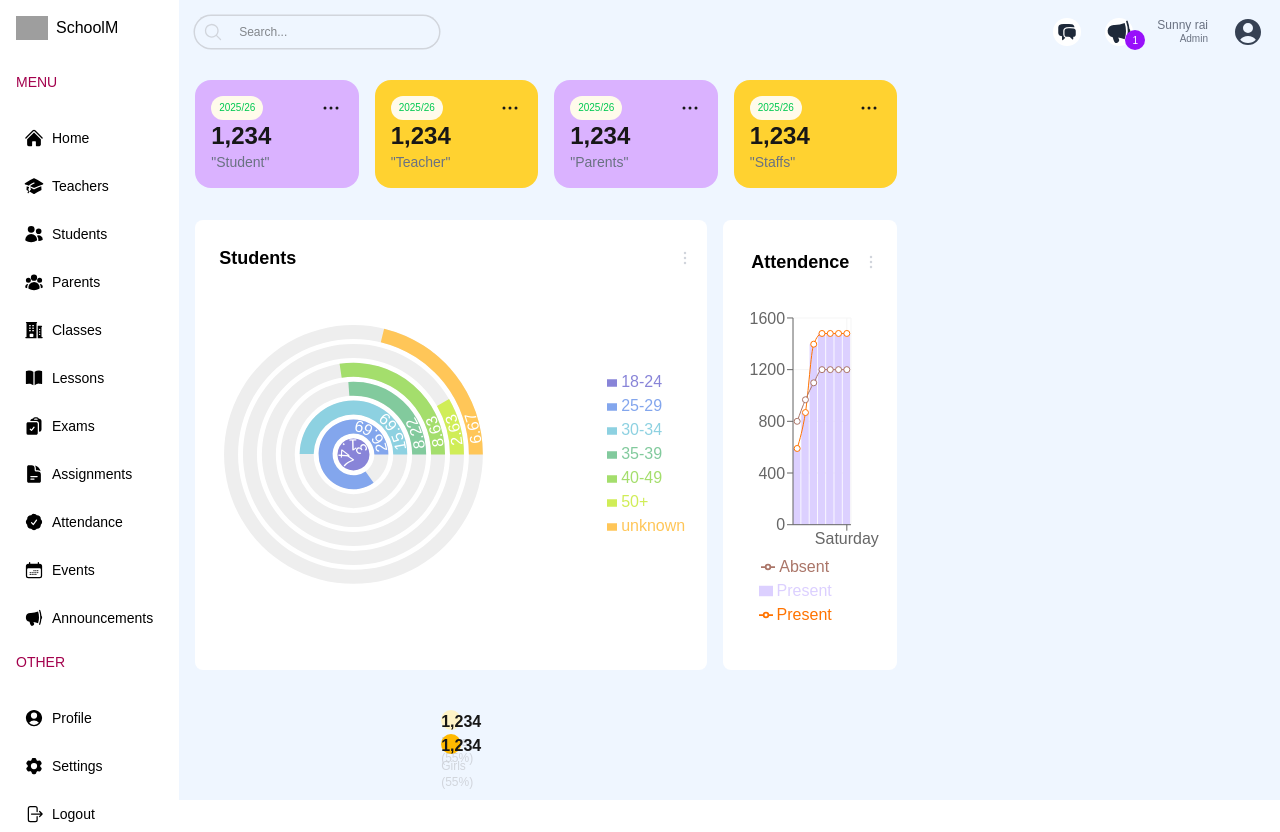
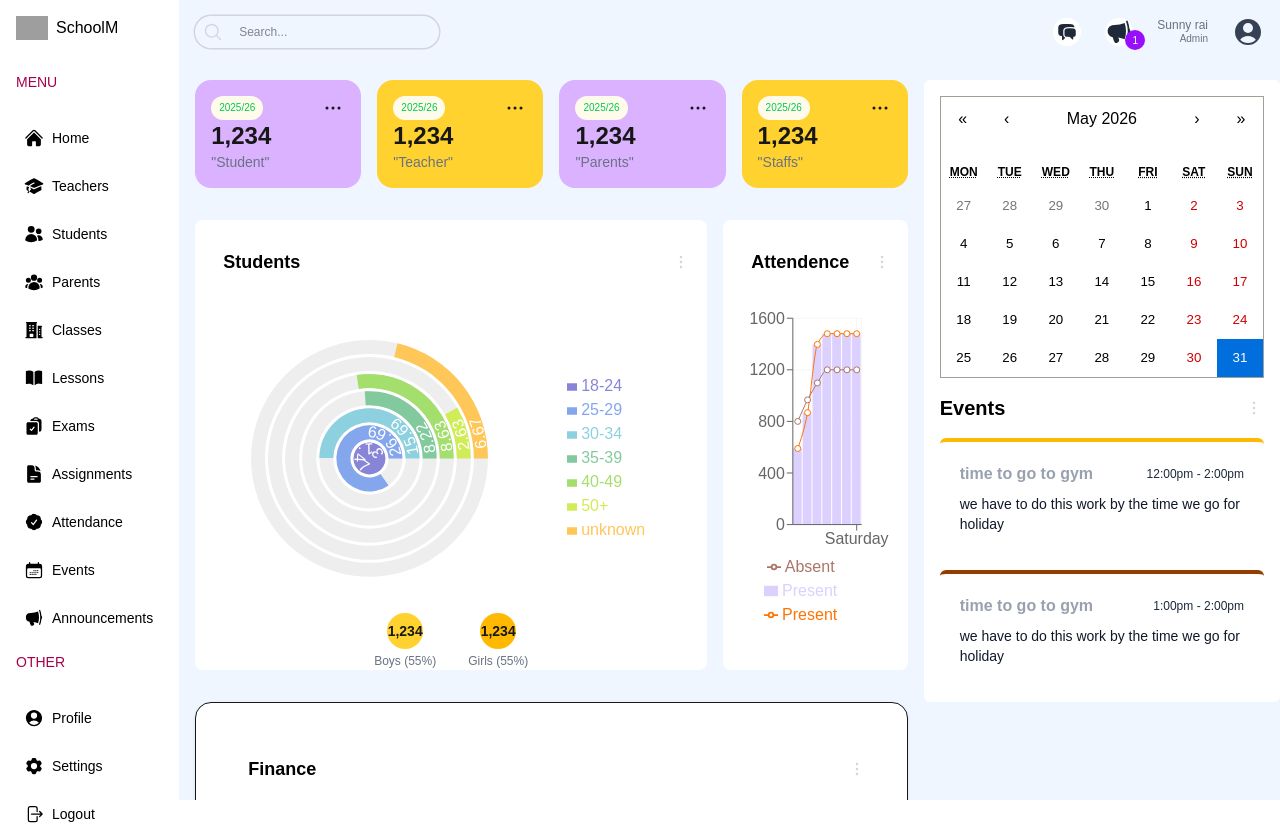
Before and after one commit to Ritwikcp-ctrl/School-management-, a Next.js app: page /admin in a window 1280 px wide. Built offline with nearby package versions, Linux system fonts and the light colour scheme; grey boxes are pictures that could not be loaded.

Commit message:
pushed all the files

```diff
--- a/app/(dashboard)/admin/page.tsx
+++ b/app/(dashboard)/admin/page.tsx
@@ -2,6 +2,8 @@ import CountChart from "@/app/source/components/CountChart";
 import UserCard from "@/app/source/components/userCards";
 import CountAttendence from "@/app/source/components/CountAttendence";
 import type { ComponentType } from "react";
+import FinanceChart from "@/app/source/components/FinanceChart";
+import EventCalender from "@/app/source/components/EventCalender";
 
 // Cast the imported UserCard to a typed React component and use that alias where you render the cards.
 // Made changes.
@@ -36,11 +38,16 @@ const Adminpage = () => {
 
 
         {/* BOTTOM CHART */}
-        <div className="w-full h-[500px] "></div>
+       <div className="col-span-1 lg:col-span-2 w-full rounded-2xl border dark:border-gray-700 bg-white shadow-sm p-6">
+  <div className="h-122.5">
+    <FinanceChart />
+  </div>
+</div>
       </div>
 
       {/* RIGHT */}
-      <div className="w-full lg:w-1/3 "></div>
+      <div className="w-full lg:w-1/3 ">
+      <EventCalender/></div>
     </div>
   );
 };
--- a/app/globals.css
+++ b/app/globals.css
@@ -26,3 +26,20 @@ body {
   color: var(--foreground);
   font-family: Arial, Helvetica, sans-serif;
 }
+
+.react-clendar {
+  width:100% !important;
+  border:none !important;
+  font-family:"Inter" , sans-serif !important;
+}
+
+
+.ract-calendar__navigation__label__labelText{
+  font-weight: 600;
+}
+
+
+.react-clendar__tile--active {
+  background-color: #ededed;
+  color:black !important;
+}
--- a/app/source/components/CountAttendence.tsx
+++ b/app/source/components/CountAttendence.tsx
@@ -10,7 +10,7 @@ import {
   Tooltip,
   Legend,
 } from "recharts";
-// import { RechartsDevtools } from '@recharts/devtools';
+
 // #region Sample data
 const data = [
   {
--- a/app/source/components/CountChart.tsx
+++ b/app/source/components/CountChart.tsx
@@ -60,19 +60,19 @@ const style = {
 const CountChart = () => {
   return (
     // MAIN
-    <div className="bg-white rounded-lg p-3 w-lg">
+    <div className="bg-white rounded-lg px-4 py-4 w-lg ">
       {/* TITLE */}
-      <div className="flex justify-between items-center">
-        <h1 className="text-black p-3 text-lg font-semibold">Students</h1>
+      <div className="flex justify-between items-center ">
+        <h1 className="text-black p-3 text-lg font-semibold px-3 ">Students</h1>
         <EllipsisVerticalIcon className="h-5 w-5 text-gray-300 hover:text-2xl" />
       </div>
 
-      {/* CHART */}
-      <div className="w-full h-full ">
+      {/* CHART + BOTTOM (inside the white chart area) */}
+      <div className="w-full h-full flex flex-col px-9 py-4 mt-0 items-center ">
         <RadialBarChart
           style={{
             width: "100%",
-            height:"80%",
+            height: "80%",
             maxWidth: "700px",
             maxHeight: "80vh",
             aspectRatio: 1.618,
@@ -94,22 +94,24 @@ const CountChart = () => {
             wrapperStyle={style}
           />
           <Tooltip />
-          <Tooltip />
         </RadialBarChart>
-      </div>
 
-      {/* BOTTOM */}
-      <div className="flex justify-center gap-16">
-        <div className="flex flex-col gap-1">
-          <div className="w-5 h-5 bg-amber-100 rounded-full">
-            <h1 className="font-bold">1,234</h1>
-            <h2 className="text-xs text-gray-300">Boys (55%)</h2>
+        {/* BOTTOM */}
+        <div className="flex justify-center gap-8  w-full">
+          {/* Boys */}
+          <div className="flex flex-col items-center gap-1">
+            <div className="w-9 h-9 bg-amber-300 rounded-full flex items-center justify-center">
+              <span className="font-bold text-sm">1,234</span>
+            </div>
+            <span className="text-xs text-gray-500">Boys (55%)</span>
           </div>
-          <div className="flex flex-col gap-1">
-            <div className="w-5 h-5 bg-amber-400 rounded-full">
-              <h1 className="font-bold">1,234</h1>
-              <h2 className="text-xs text-gray-300">Girls (55%)</h2>
+
+          {/* Girls */}
+          <div className="flex flex-col items-center gap-1">
+            <div className="w-9 h-9 bg-amber-400 rounded-full flex items-center justify-center">
+              <span className="font-bold text-sm">1,234</span>
             </div>
+            <span className="text-xs text-gray-500">Girls (55%)</span>
           </div>
         </div>
       </div>
--- /dev/null
+++ b/app/source/components/EventCalender.tsx
@@ -0,0 +1,59 @@
+"use client"
+import { useState } from "react";
+import Calendar from "react-calendar";
+import 'react-calendar/dist/Calendar.css';
+import { EllipsisVerticalIcon } from "@heroicons/react/24/outline";
+
+type ValuePiece = Date | null ;
+type Value = ValuePiece | [ValuePiece, ValuePiece];
+
+// Temporary
+const events = [
+
+    {
+        id:1,
+        title: "time to go to gym",
+        time :"12:00pm - 2:00pm",
+        description:"we have to do this work by the time we go for holiday"
+    },
+
+    {
+        id:2,
+        title: "time to go to gym",
+        time :"1:00pm - 2:00pm",
+        description:"we have to do this work by the time we go for holiday"
+    }
+
+]
+
+
+const EventCalender =() => {
+
+    const [value,onChange] = useState<Value>(new Date());
+    return (
+        <div className ="bg-white p-4 rounded-md text-black"> <Calendar onChange={onChange} value={value} />
+
+        <div className="flex items-center justify-between">
+            <h1 className ="text-xl font-semibold my-4">Events</h1>
+            <EllipsisVerticalIcon  className="h-5 w-5 text-gray-300 hover:text-te"
+            />
+        </div>
+
+        <div className = "flex flex-col gap-4">
+          {events.map(event=>(
+            <div className ="p-5 rounded-md boder-2 border-gray-100 border-t-4 odd:border-t-amber-400 even:border-t-amber-800" key={event.id}>
+          <div className="flex items-center justify-between">
+            <h1 className = "font-semibold text-gray-400">{event.title}</h1>
+            <span className ="text-gray-800 text-xs">{event.time}</span>
+          </div>
+          <p className ="mt-2 text-gray-900 text-sm">{event.description}</p>
+
+            </div>
+          ))}
+        </div>
+
+
+        </div>
+    )
+}
+export default EventCalender;
--- a/app/source/components/FinanceChart.tsx
+++ b/app/source/components/FinanceChart.tsx
@@ -1,9 +1,110 @@
-const FinanceChart = ()=>{
-    return(
+"use client";
+import { EllipsisVerticalIcon } from "@heroicons/react/24/outline";
+import { LineChart, Line, XAxis, YAxis, CartesianGrid, Tooltip, Legend } from 'recharts';
 
-        <div className=""></div>
+const data = [
+  {
+    name: 'Page A',
+    uv: 4000,
+    pv: 2400,
+    amt: 2400,
+  },
+  {
+    name: 'Page B',
+    uv: 3000,
+    pv: 1398,
+    amt: 2210,
+  },
+  {
+    name: 'Page C',
+    uv: 2000,
+    pv: 9800,
+    amt: 2290,
+  },
+  {
+    name: 'Page D',
+    uv: 2780,
+    pv: 3908,
+    amt: 2000,
+  },
+  {
+    name: 'Page E',
+    uv: 1890,
+    pv: 4800,
+    amt: 2181,
+  },
+  {
+    name: 'Page F',
+    uv: 2390,
+    pv: 3800,
+    amt: 2500,
+  },
+  {
+    name: 'Page G',
+    uv: 3490,
+    pv: 4300,
+    amt: 2100,
+  },
+];
 
-    )
-}
+const FinanceChart =() => {
+
+  return (
+    <div className="bg-white rounded-lg p-4 h-full">
+      {/* main */}
+      <div className="flex justify-between items-center">
+        <h1 className ="text-black p-3 text-lg font-semibold ">Finance</h1>
+        <EllipsisVerticalIcon className="h-5 w-5 text-gray-300 hover:text-te" />
+      </div>
+      <div className="w-full h-[90%]  rounded-xl p-6">
+        {/* chart */}
+        <LineChart
+      style={{ width: '100%', maxWidth: '700px', height: '100%', maxHeight: '70vh', aspectRatio: 1.618 }}
+      responsive
+      data={data}
+      margin={{
+        top: 5,
+        right: 0,
+        left: 0,
+        bottom: 5,
+      }}
+    >
+      <CartesianGrid strokeDasharray="3 3" stroke="var(--color-border-3)" />
+      <XAxis dataKey="name" stroke="var(--color-text-3)" />
+      <YAxis width="auto" stroke="var(--color-text-3)" />
+      <Tooltip
+        cursor={{
+          stroke: 'var(--color-border-2)',
+        }}
+        contentStyle={{
+          backgroundColor: 'var(--color-surface-raised)',
+          borderColor: 'var(--color-border-2)',
+        }}
+      />
+      <Legend />
+      <Line
+        type="monotone"
+        dataKey="pv"
+        stroke="#2C5282"
+        dot={{
+          fill: 'var(--color-surface-base)',
+        }}
+        activeDot={{ r: 8, stroke: 'var(--color-surface-base)' }}
+      />
+      <Line
+        type="monotone"
+        dataKey="uv"
+        stroke="#D2691E"
+        dot={{
+          fill: 'var(--color-surface-base)',
+        }}
+        activeDot={{ stroke: 'var(--color-surface-base)' }}
+      />
+
+    </LineChart>
+      </div>
+    </div>
+  );
+};
 
 export default FinanceChart;
--- a/package.json
+++ b/package.json
@@ -12,6 +12,7 @@
     "@heroicons/react": "^2.2.0",
     "next": "16.2.6",
     "react": "19.2.4",
+    "react-calendar": "^6.0.1",
     "react-dom": "19.2.4",
     "recharts": "^3.8.1"
   },
```
Also changed, not shown: 1 other file (tests, documents, lock files or other folders).
